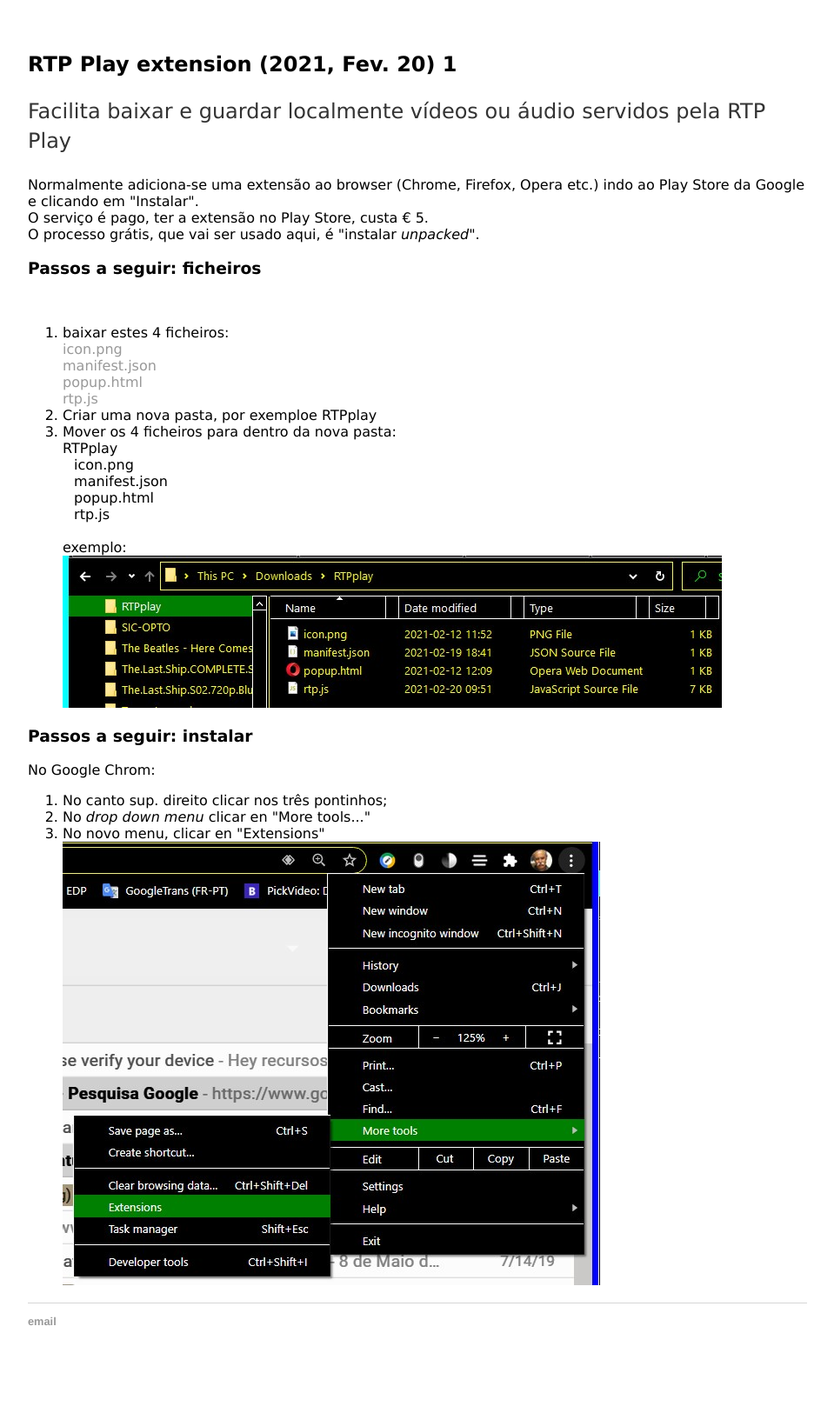
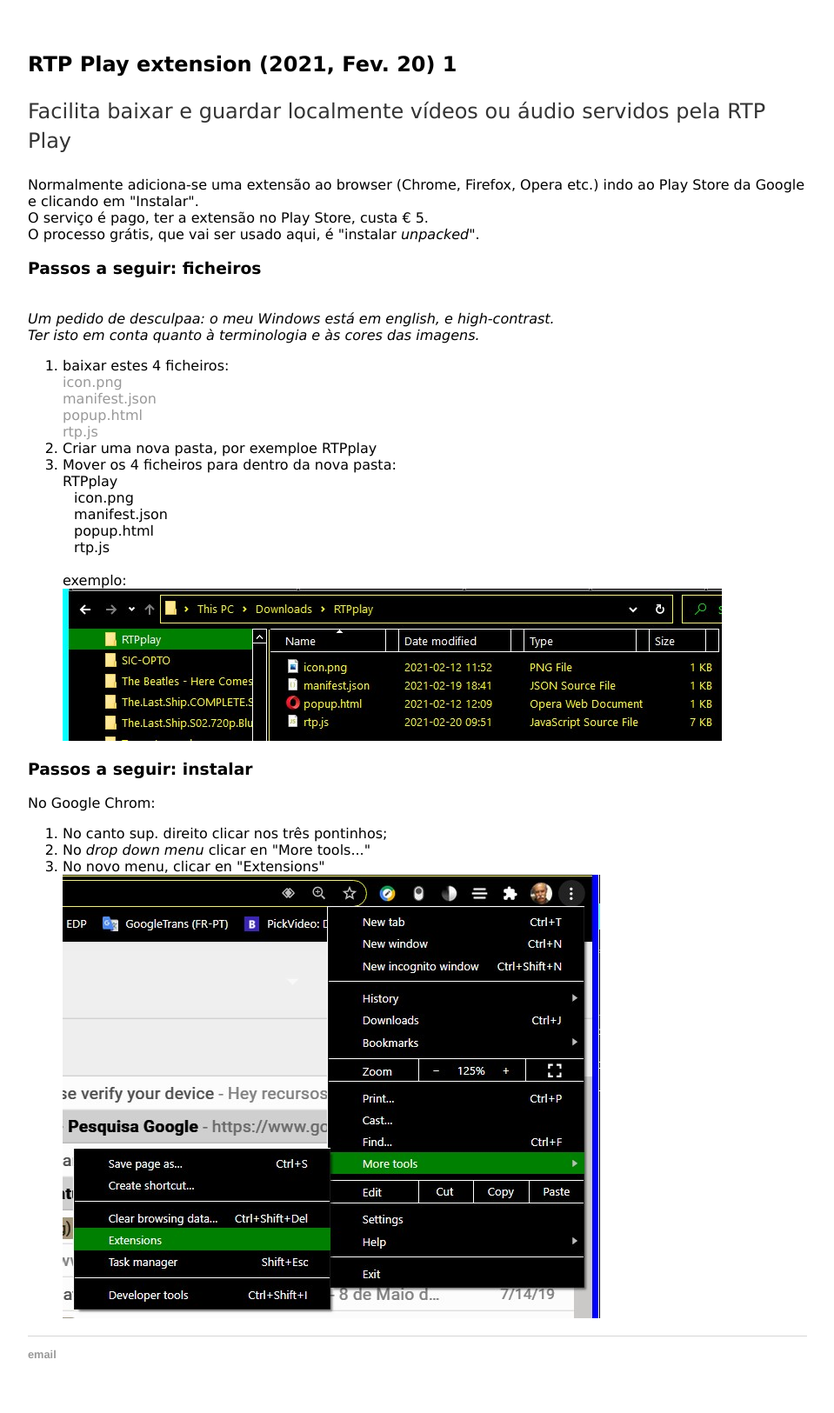
Before and after one commit to rtpplay/recursos.github.io, a Jekyll site: the page built from index.html, in a window 1280 px wide. Shown: the whole page at 87% size, without its empty margins (160-1119 px from the left). Built offline with Jekyll 4.4.1, drawn with Linux system fonts in a browser that asks for light colours; before the commit the page ends 1587 px from its top, so only the background shows below that.

Commit message:
Update index.html

```diff
--- a/index.html
+++ b/index.html
@@ -15,6 +15,9 @@
 	<br>
 	<h3>Passos a seguir: ficheiros</h3>
 	<br>
+	<i>Um pedido de desculpaa: o meu Windows está em english, e high-contrast.<br>
+	Ter isto em conta quanto à terminologia e às cores das imagens.
+	</i>
 	<ol>
 	<li>
 	baixar estes 4 ficheiros:<br>
```
